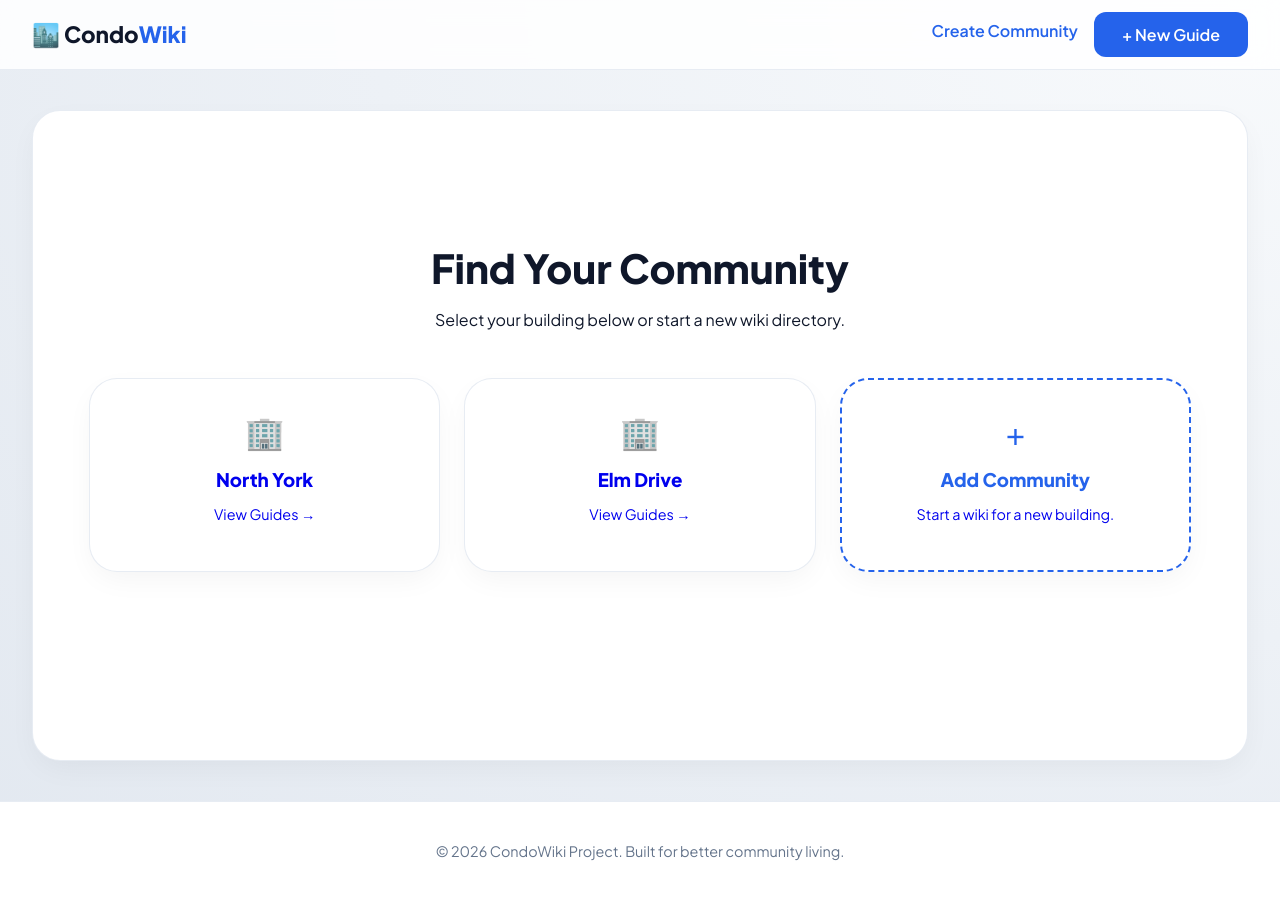
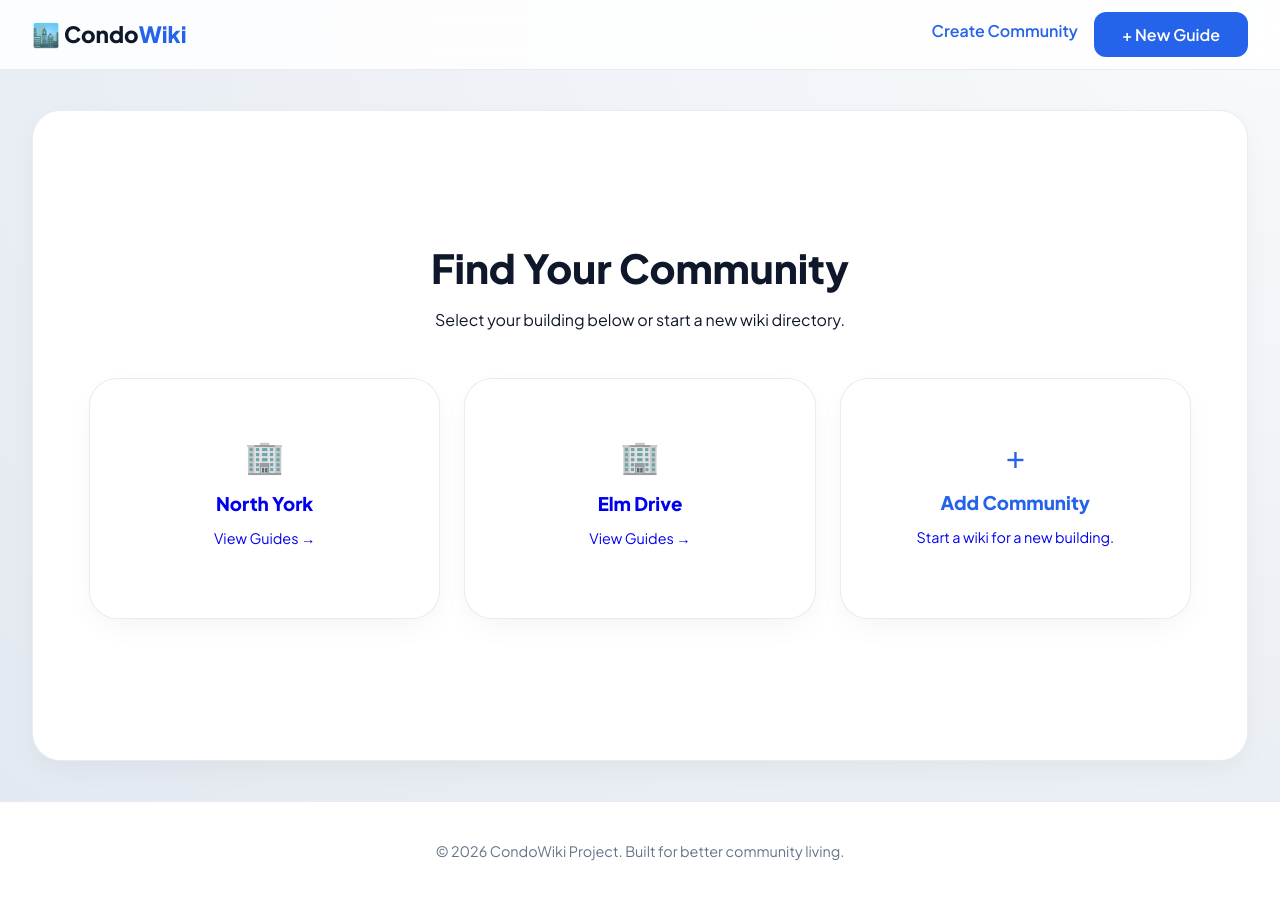
Before and after one commit to dekumar2-lab/lab-community, a Jekyll site: the page built from index.html, in a window 1280 px wide. Built offline with Jekyll 4.4.1, drawn with Linux system fonts in a browser that asks for light colours.

Commit message:
Updated code

```diff
--- /dev/null
+++ b/_includes/custom-styles.html
@@ -0,0 +1,54 @@
+<style>
+    :root {
+        --primary: #2563eb !important;
+        --glass: rgba(255, 255, 255, 0.85) !important;
+        --border: rgba(226, 232, 240, 0.8) !important;
+        --shadow: 0 10px 30px -5px rgba(0, 0, 0, 0.05) !important;
+    }
+
+    /* Force the App Shell Layout */
+    .app-shell {
+        display: flex !important;
+        max-width: 1400px !important;
+        margin: 2.5rem auto !important;
+        padding: 0 2rem !important;
+        gap: 2.5rem !important;
+        flex: 1 !important;
+        width: 100% !important;
+        box-sizing: border-box !important;
+    }
+
+    /* Force Sidebar Visibility */
+    .sidebar {
+        width: 280px !important;
+        background: var(--glass) !important;
+        backdrop-filter: blur(8px) !important;
+        border-radius: 20px !important;
+        border: 1px solid var(--border) !important;
+        padding: 1.5rem !important;
+        height: fit-content !important;
+        position: sticky !important;
+        top: 6rem !important;
+        box-shadow: var(--shadow) !important;
+    }
+
+    /* Force Content Card Borders */
+    .content-card {
+        flex: 1 !important;
+        background: white !important;
+        padding: 3.5rem !important;
+        border-radius: 28px !important;
+        border: 1px solid var(--border) !important;
+        box-shadow: var(--shadow) !important;
+    }
+
+    /* Force Form Visibility */
+    input[type="text"], textarea {
+        width: 100% !important;
+        padding: 1rem !important;
+        border: 1.5px solid #cbd5e1 !important; /* Hardcoded color for safety */
+        border-radius: 12px !important;
+        font-size: 1rem !important;
+        background: white !important;
+    }
+</style>
--- a/_layouts/default.html
+++ b/_layouts/default.html
@@ -76,6 +76,8 @@
         }
         .btn:hover { transform: translateY(-2px); box-shadow: 0 5px 15px rgba(37, 99, 235, 0.2); }
     </style>
+
+    {% include custom-styles.html %}
 </head>
 <body>
 
```
